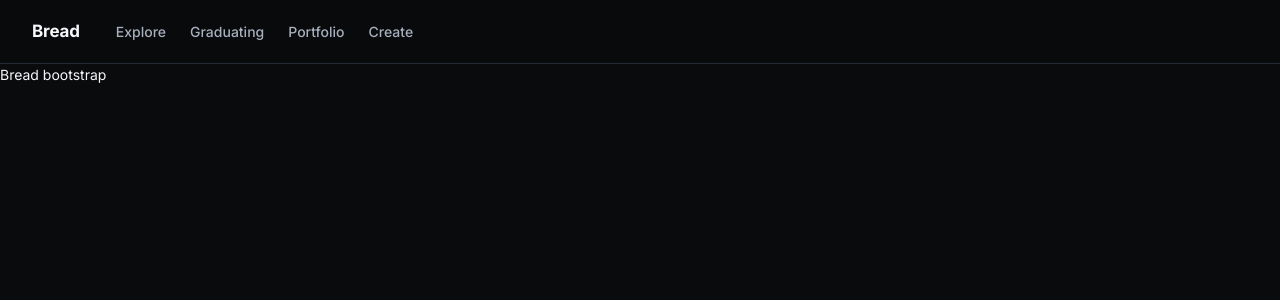
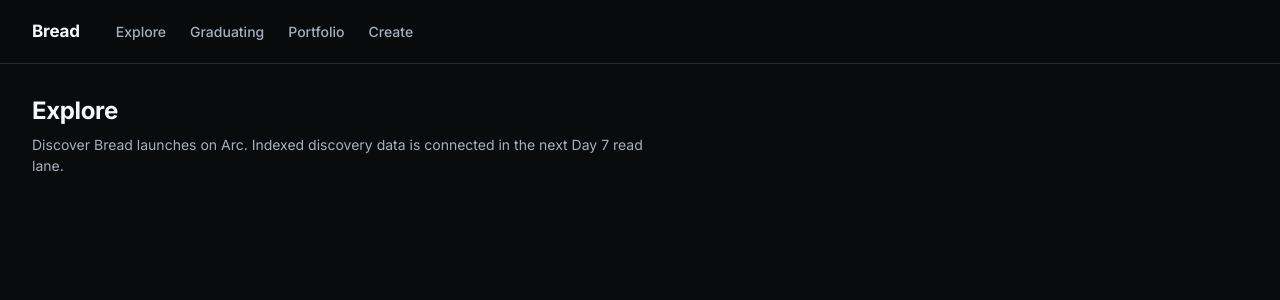
Before and after one commit to Dtwosam/bread, a Next.js app in the folder apps/web/: page / in a window 1280 px wide. Shown: the top 300 px of the page. Built offline with nearby package versions, Linux system fonts and the light colour scheme.

Commit message:
feat(day7): replace bootstrap home shell

```diff
--- a/apps/web/app/page.tsx
+++ b/apps/web/app/page.tsx
@@ -1,3 +1,10 @@
-export default function BootstrapPage() {
-  return <main>Bread bootstrap</main>;
+export default function ExploreFoundationPage() {
+  return (
+    <main className="bread-page">
+      <h1 className="bread-page__heading">Explore</h1>
+      <p className="bread-page__supporting">
+        Discover Bread launches on Arc. Indexed discovery data is connected in the next Day 7 read lane.
+      </p>
+    </main>
+  );
 }
```
